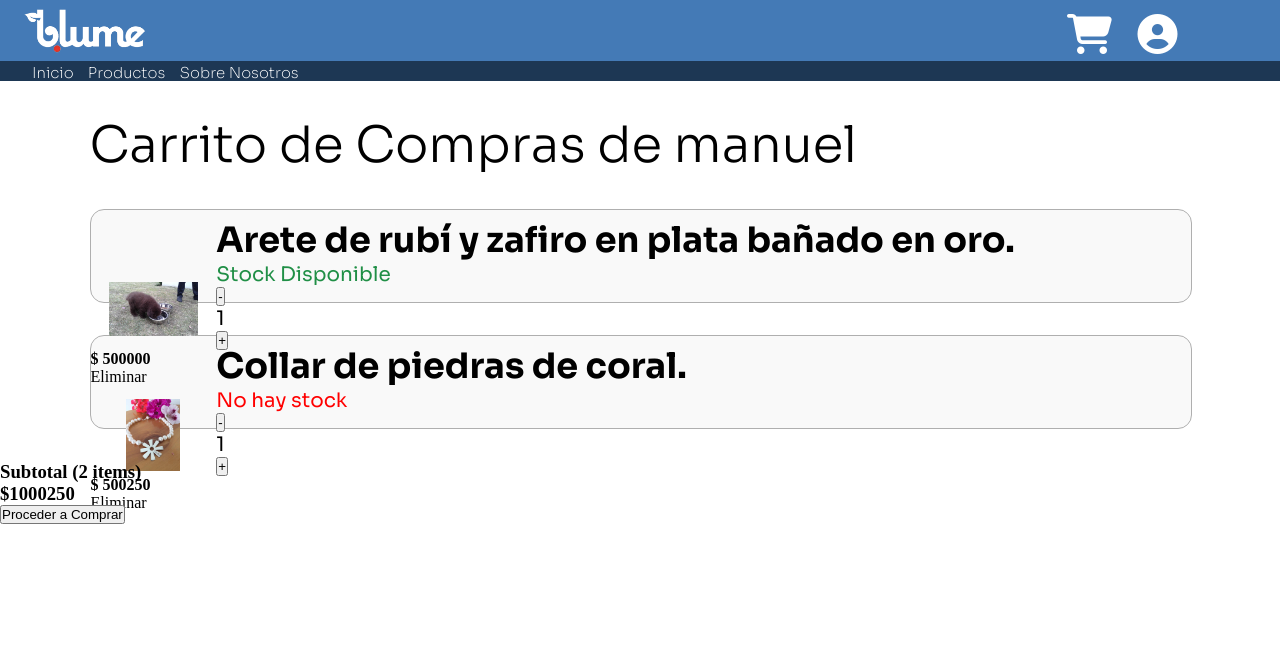
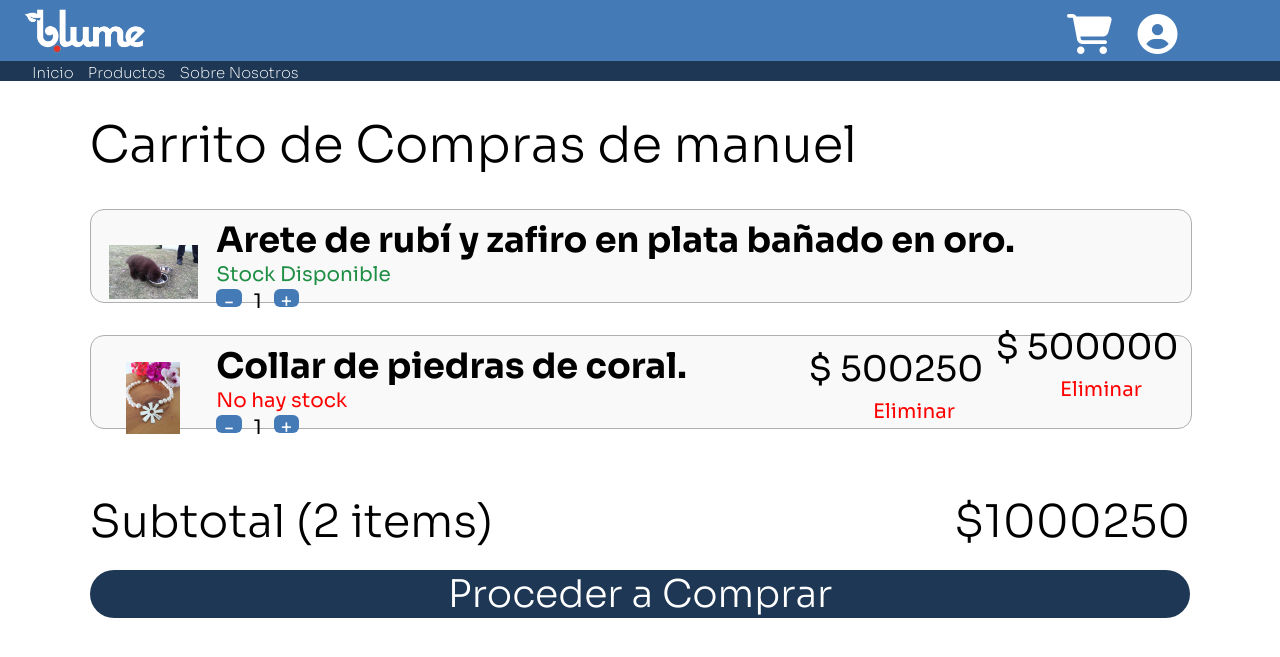
Before and after one commit to manuelandres66/blume, a Django app: page /carro/ in a window 1280 px wide. Shown: the top 657 px of the page. Run offline with Django 3.2, Linux system fonts and the light colour scheme; a user stored in the database is signed in; data comes from the database, SQL or seed files in the repository; both versions use the stored data as it was after the commit; some libraries are stand-ins or nearby versions.

Commit message:
Add & delte carro

```diff
--- a/principal/views.py
+++ b/principal/views.py
@@ -53,6 +53,18 @@ def salir(request):
 def carro_compras(request):
     usuario = User.objects.get(username=request.user)
     carro = Carrito.objects.get(propietario=usuario)
+
+    if request.method == "GET":
+        if 'eliminar' in request.GET:
+            id_ = request.GET['eliminar']
+            joya_item = Joya.objects.get(id=id_)
+            Items.objects.filter(carrito=carro, producto=joya_item).delete()
+            return redirect('/carro/')
+        elif 'add' in request.GET:
+            id_ = request.GET["add"]
+            joya_item = Joya.objects.get(id=id_)
+            Items(carrito=carro, cantidad=1, producto=joya_item).save()
+            return redirect('/carro/')
     productos = Items.objects.filter(carrito=carro)
     ctx = {'productos' : productos}
     return render(request, 'carrito.html', ctx)
--- a/static/css/carrito.css
+++ b/static/css/carrito.css
@@ -49,3 +49,85 @@
     font-size: 20px;
     font-weight: normal;
 }
+
+.cantidad_producto {
+    display: inline-block;
+    width: 50%;
+    margin-top: 0.3vh;
+}
+
+.cantidad_producto button {
+    display: inline-block;
+    width: 2vw;
+    height: 2.3vh;
+    font-family: 'Sora', sans-serif;
+    font-size: 20px;
+    border: 0;
+    color: #fff;
+    border-radius: 6px;
+    background-color: #447ab6;
+    outline: none;
+}
+
+.cantidad_producto h6 {
+    display: inline-block;
+    margin-left: 0.6vw;
+    margin-right: 0.6vw;
+}
+
+.producto_precio_contenedor {
+    float: right;
+}
+
+.producto_precio {
+    font-family: 'Sora', sans-serif;
+    font-size: 35px;
+    font-weight: normal;
+    margin-top: 1.4vh;
+    margin-right: 1vw;
+}
+
+.producto_precio_contenedor a {
+    color: #f00;
+    font-family: 'Sora', sans-serif;
+    font-size: 20px;
+    position: relative;
+    left: 5vw;
+    top: 1vh;
+}
+
+.comprar {
+    margin-top: 8vh;
+    margin-left: 7vw;
+    width: 86vw;
+}
+
+.comprar h3 {
+    font-family: 'Sora', sans-serif;
+    font-size: 45px;
+    font-weight: 300;
+    display: inline-block;
+}
+
+.total {
+    float: right;
+}
+
+.proceder {
+    border-radius: 55px;
+    background-color: #1d3754;
+    font-family: 'Sora', sans-serif;
+    font-size: 38px;
+    font-weight: 300;
+    color: #fff;
+    border: 0;
+    text-align: center;
+    width: 100%;
+    outline: none;
+    margin-top: 2.6vh;
+    transition: background 2s;
+}
+
+.proceder:hover {
+    background-color: #447ab6;
+}
--- a/templates/carrito.html
+++ b/templates/carrito.html
@@ -30,17 +30,19 @@
                         <button>+</button>
                     </div>
                 </div>
-                <div>
+                <div class="producto_precio_contenedor">
                     <h4 class="producto_precio">$ {{ producto.producto.precio }}</h4>
                     <a>Eliminar</a>
                 </div>
             </div>
         {% endfor %}
         </div>
-        <div>
+        <div class="comprar">
             <h3 id="items"></h3>
-            <h3 id="total-precio"></h3>
-            <button>Proceder a Comprar</button>
+            <h3 class="total" id="total-precio"></h3>
+            <div>
+                <button class="proceder">Proceder a Comprar</button>
+            </div>
             <script src="{% static 'javascript/datos_compra.js' %}"></script>
         </div>
     </body>
```
Also changed, not shown: db.sqlite3.
